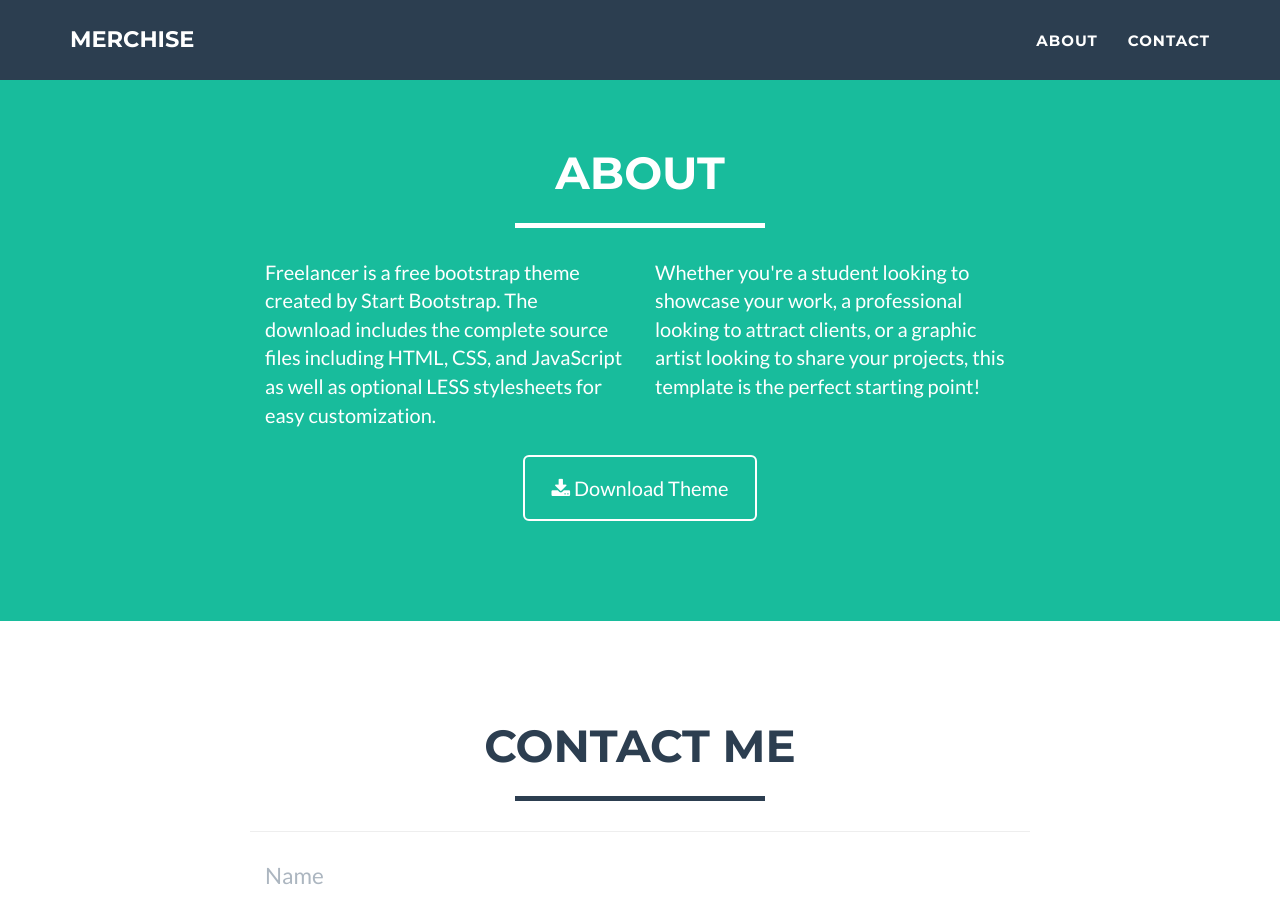
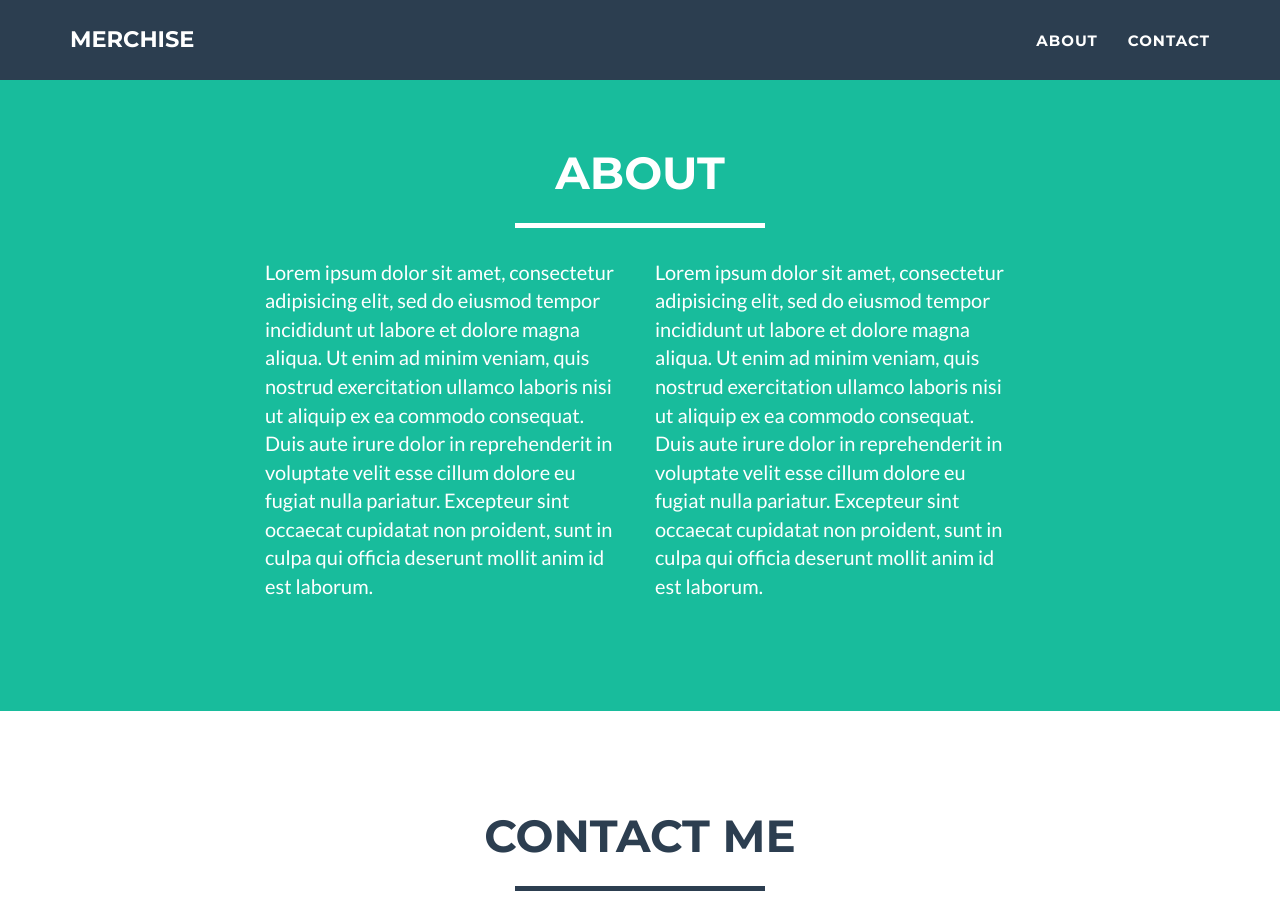
Before and after one commit to merchise-dev/merchise-dev.github.io, a Jekyll site: the page built from index.html, in a window 1280 px wide and 900 px high, scrolled down 721 px. Built offline with Jekyll 4.4.1, drawn with Linux system fonts in a browser that asks for light colours.

Commit message:
some more cleanup

```diff
--- a/_includes/about.html
+++ b/_includes/about.html
@@ -9,16 +9,26 @@
             </div>
             <div class="row">
                 <div class="col-lg-4 col-lg-offset-2">
-                    <p>Freelancer is a free bootstrap theme created by Start Bootstrap. The download includes the complete source files including HTML, CSS, and JavaScript as well as optional LESS stylesheets for easy customization.</p>
+                    <p>Lorem ipsum dolor sit amet, consectetur adipisicing elit, sed do eiusmod
+                    tempor incididunt ut labore et dolore magna aliqua. Ut enim ad minim veniam,
+                    quis nostrud exercitation ullamco laboris nisi ut aliquip ex ea commodo
+                    consequat. Duis aute irure dolor in reprehenderit in voluptate velit esse
+                    cillum dolore eu fugiat nulla pariatur. Excepteur sint occaecat cupidatat non
+                    proident, sunt in culpa qui officia deserunt mollit anim id est laborum.</p>
                 </div>
                 <div class="col-lg-4">
-                    <p>Whether you're a student looking to showcase your work, a professional looking to attract clients, or a graphic artist looking to share your projects, this template is the perfect starting point! </p>
+                    <p>Lorem ipsum dolor sit amet, consectetur adipisicing elit, sed do eiusmod
+                    tempor incididunt ut labore et dolore magna aliqua. Ut enim ad minim veniam,
+                    quis nostrud exercitation ullamco laboris nisi ut aliquip ex ea commodo
+                    consequat. Duis aute irure dolor in reprehenderit in voluptate velit esse
+                    cillum dolore eu fugiat nulla pariatur. Excepteur sint occaecat cupidatat non
+                    proident, sunt in culpa qui officia deserunt mollit anim id est laborum.</p>
                 </div>
-                <div class="col-lg-8 col-lg-offset-2 text-center">
+                <!--div class="col-lg-8 col-lg-offset-2 text-center">
                     <a href="#" class="btn btn-lg btn-outline">
                         <i class="fa fa-download"></i> Download Theme
                     </a>
-                </div>
+                </div-->
             </div>
         </div>
     </section>
--- a/_includes/contact.html
+++ b/_includes/contact.html
@@ -3,7 +3,7 @@
         <div class="container">
             <div class="row">
                 <div class="col-lg-12 text-center">
-                    <h2>Contact Me</h2>
+                    <h2>Contact Us</h2>
                     <hr class="star-primary">
                 </div>
             </div>
```
